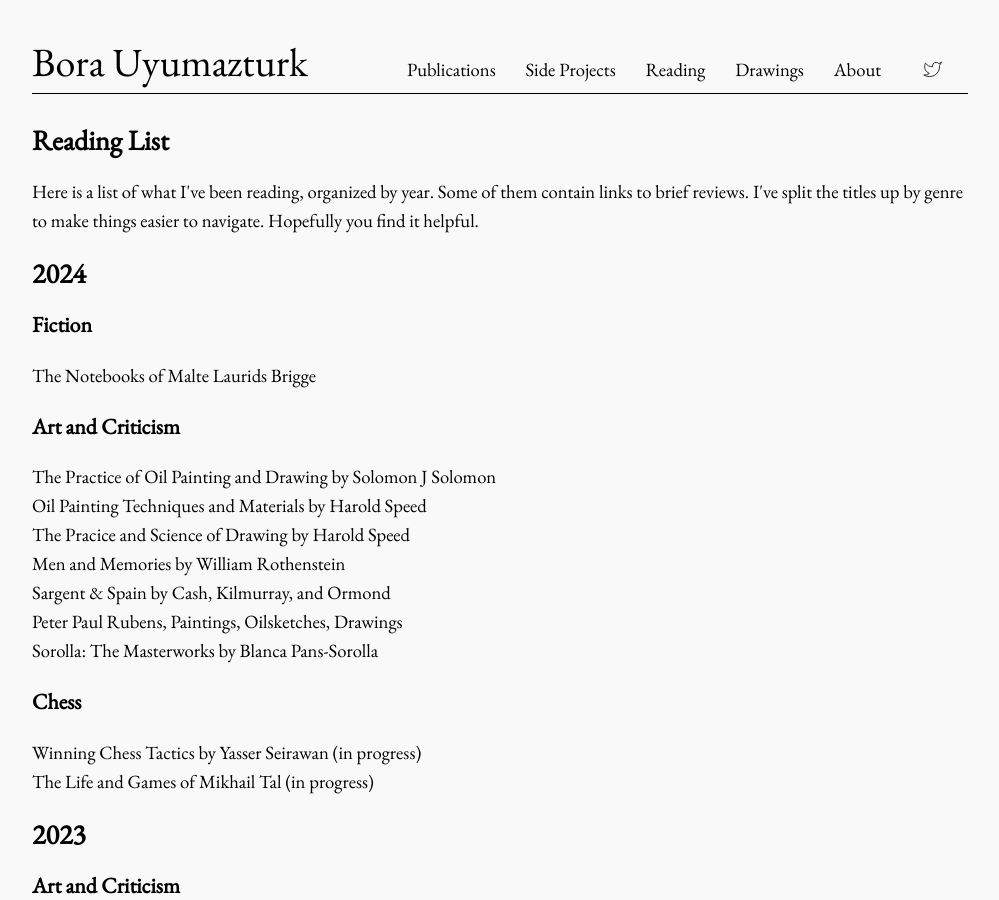
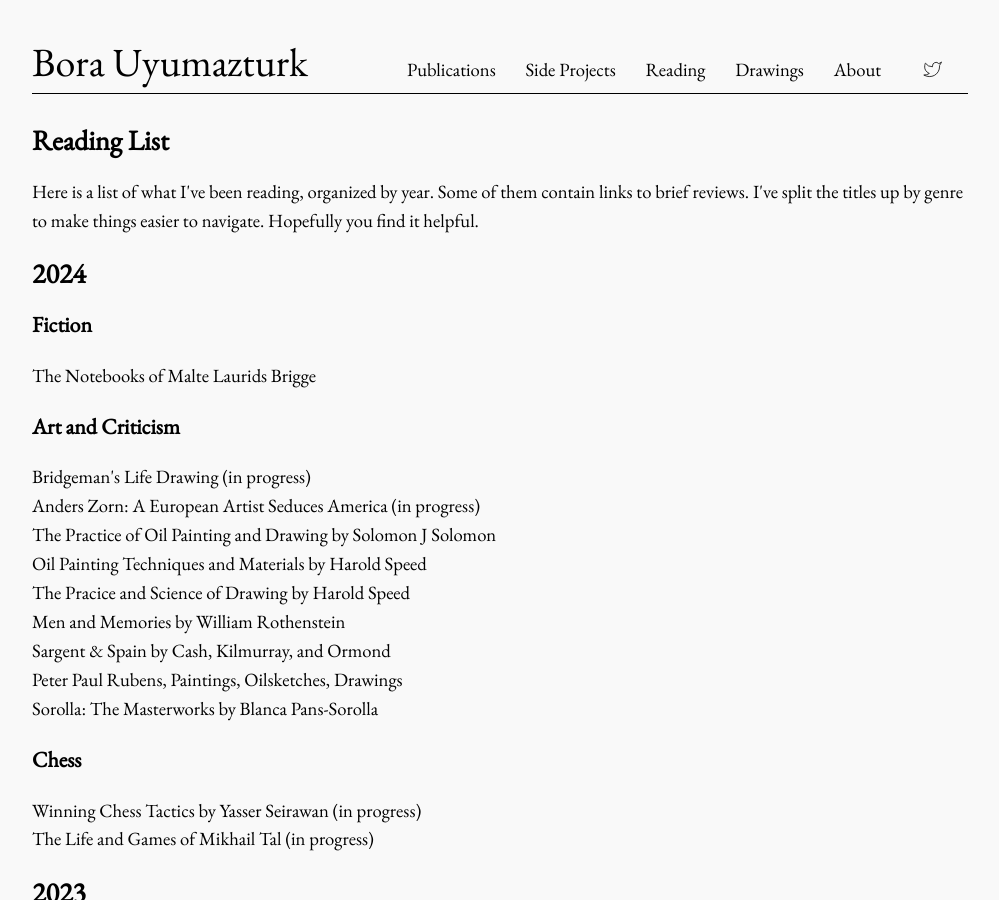
Before and after one commit to bora-uyumazturk/bora-uyumazturk.github.io, a Jekyll site: the page built from reading.html, in a window 1280 px wide and 900 px high. Shown: the whole window, without its empty margins (140-1139 px from the left). Built offline with Jekyll 4.4.1, drawn with Linux system fonts in a browser that asks for light colours.

Commit message:
Update reading.html

```diff
--- a/reading.html
+++ b/reading.html
@@ -20,6 +20,8 @@ title: Reading
 
   <h3>Art and Criticism</h3>
 
+  Bridgeman's Life Drawing (in progress) <br>
+  Anders Zorn: A European Artist Seduces America (in progress) <br>
   The Practice of Oil Painting and Drawing by Solomon J Solomon <br>
   Oil Painting Techniques and Materials by Harold Speed <br>
   The Pracice and Science of Drawing by Harold Speed <br>
```
